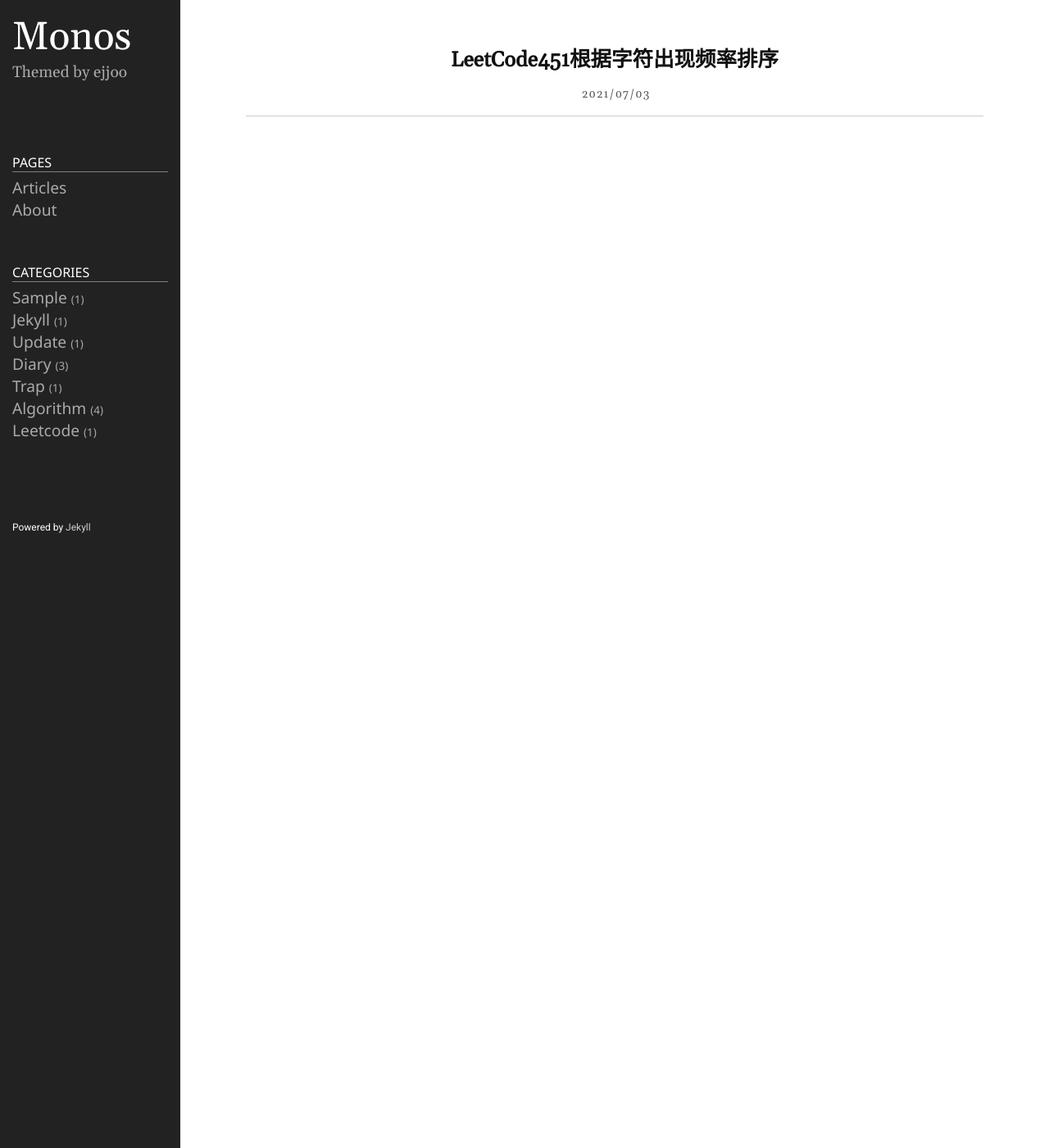
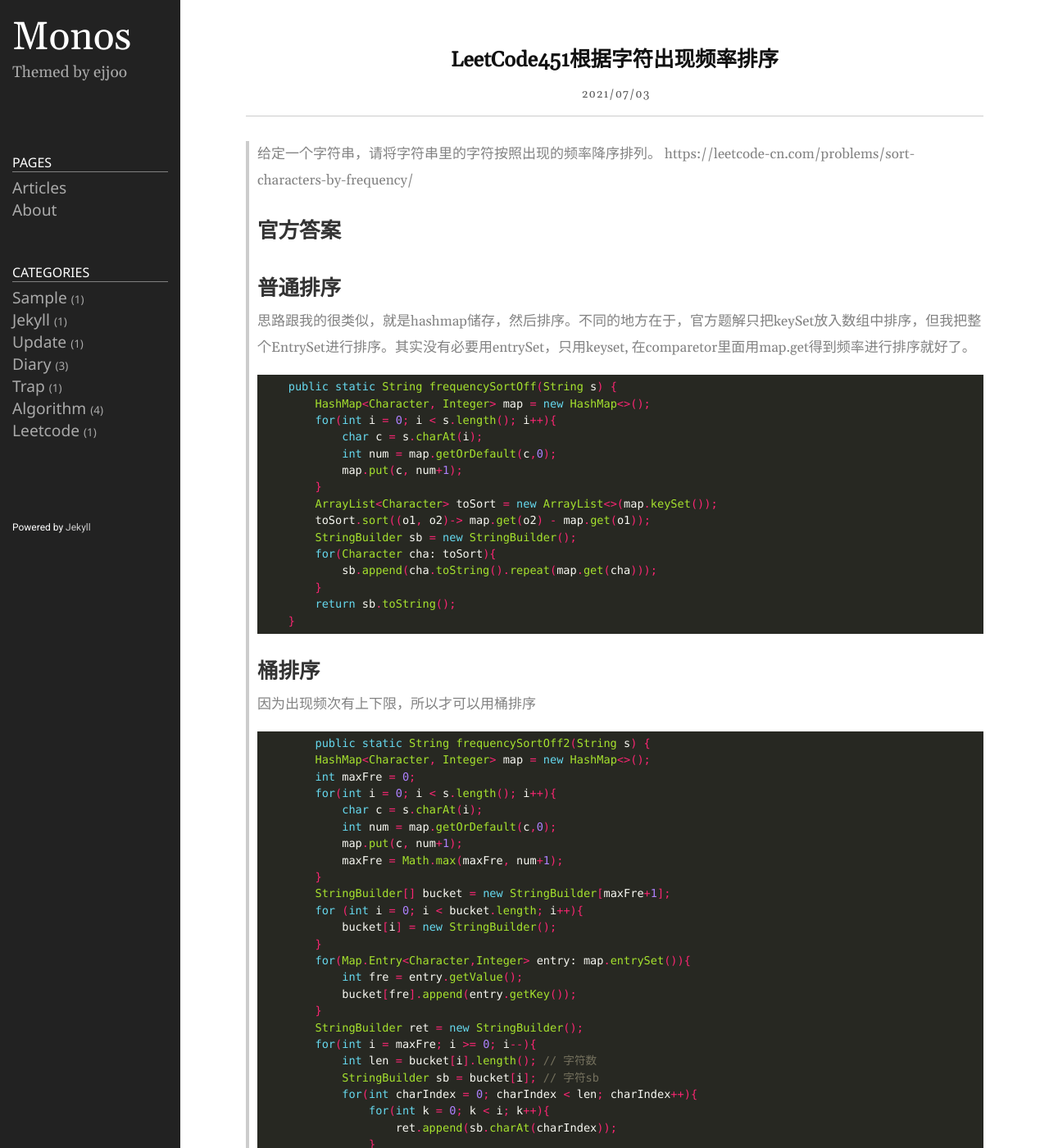
Before and after one commit to Taunk714/Taunk.github.io, a Jekyll site: the page built from _posts/2021-07-03-LeetCode451根据字符出现频率排序.md, in a window 1280 px wide and 1400 px high. Shown: the whole window at 82% size. Built offline with Jekyll 4.4.1, drawn with Linux system fonts in a browser that asks for light colours; some of the changed text lies outside the part shown.

Commit message:
修改文件: _posts/2021-07-03-LeetCode451根据字符出现频率排序.md

````diff
--- a/_posts/2021-07-03-LeetCode451根据字符出现频率排序.md
+++ b/_posts/2021-07-03-LeetCode451根据字符出现频率排序.md
@@ -7,3 +7,101 @@
 image: 1.jpg
 preview: 1
 ---
+
+> 给定一个字符串，请将字符串里的字符按照出现的频率降序排列。
+https://leetcode-cn.com/problems/sort-characters-by-frequency/
+# 官方答案
+## 普通排序
+思路跟我的很类似，就是hashmap储存，然后排序。不同的地方在于，官方题解只把keySet放入数组中排序，但我把整个EntrySet进行排序。其实没有必要用entrySet，只用keyset, 在comparetor里面用map.get得到频率进行排序就好了。
+```java
+    public static String frequencySortOff(String s) {
+        HashMap<Character, Integer> map = new HashMap<>();
+        for(int i = 0; i < s.length(); i++){
+            char c = s.charAt(i);
+            int num = map.getOrDefault(c,0);
+            map.put(c, num+1);
+        }
+        ArrayList<Character> toSort = new ArrayList<>(map.keySet());
+        toSort.sort((o1, o2)-> map.get(o2) - map.get(o1));
+        StringBuilder sb = new StringBuilder();
+        for(Character cha: toSort){
+            sb.append(cha.toString().repeat(map.get(cha)));
+        }
+        return sb.toString();
+    }
+```
+## 桶排序
+因为出现频次有上下限，所以才可以用桶排序
+```java
+	public static String frequencySortOff2(String s) {
+        HashMap<Character, Integer> map = new HashMap<>();
+        int maxFre = 0;
+        for(int i = 0; i < s.length(); i++){
+            char c = s.charAt(i);
+            int num = map.getOrDefault(c,0);
+            map.put(c, num+1);
+            maxFre = Math.max(maxFre, num+1);
+        }
+        StringBuilder[] bucket = new StringBuilder[maxFre+1];
+        for (int i = 0; i < bucket.length; i++){
+            bucket[i] = new StringBuilder();
+        }
+        for(Map.Entry<Character,Integer> entry: map.entrySet()){
+            int fre = entry.getValue();
+            bucket[fre].append(entry.getKey());
+        }
+        StringBuilder ret = new StringBuilder();
+        for(int i = maxFre; i >= 0; i--){
+            int len = bucket[i].length(); // 字符数
+            StringBuilder sb = bucket[i]; // 字符sb
+            for(int charIndex = 0; charIndex < len; charIndex++){
+                for(int k = 0; k < i; k++){
+                    ret.append(sb.charAt(charIndex));
+                }
+            }
+        }
+        return ret.toString();
+    }
+```
+
+## 初版源码
+这一版也是对的，思路其实差不多，但是不如官方答案巧妙
+
+``` java
+package solution441to460;
+import java.io.BufferedInputStream;
+import java.io.BufferedReader;
+import java.io.InputStreamReader;
+import java.util.*;
+
+public class Solution451 {
+    public static String frequencySort(String s) {
+        HashMap<Character, Integer> map = new HashMap<>();
+        for(int i = 0; i < s.length(); i++){
+            char c = s.charAt(i);
+            int num = map.getOrDefault(c,0);
+            map.put(c, num+1);
+        }
+
+        Map.Entry<Character, Integer>[] set = map.entrySet().toArray(new Map.Entry[0]);
+        Arrays.sort(set, (o1, o2) -> o2.getValue() - o1.getValue());
+
+        StringBuilder st = new StringBuilder();
+        for(int i = 0; i < set.length; i++){
+            st.append(set[i].getKey().toString().repeat(set[i].getValue()));
+        }
+
+        return st.toString();
+
+    }
+
+    public static void main(String[] args) throws Exception{
+	// 为了练习输入输出
+        BufferedReader is = new BufferedReader(new InputStreamReader(System.in));
+        String line;
+        while((line = is.readLine())!=null){
+            System.out.println(frequencySort(line));
+        }
+    }
+}
+```
````
